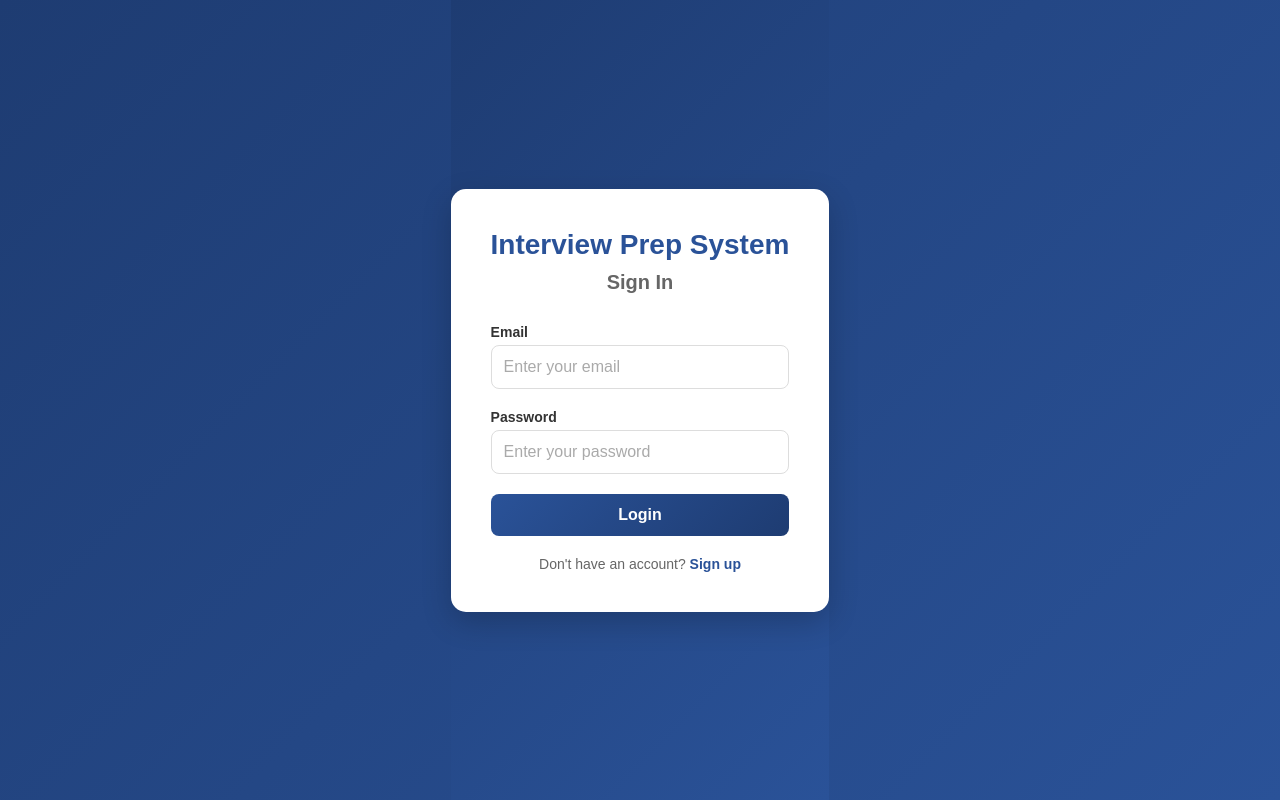
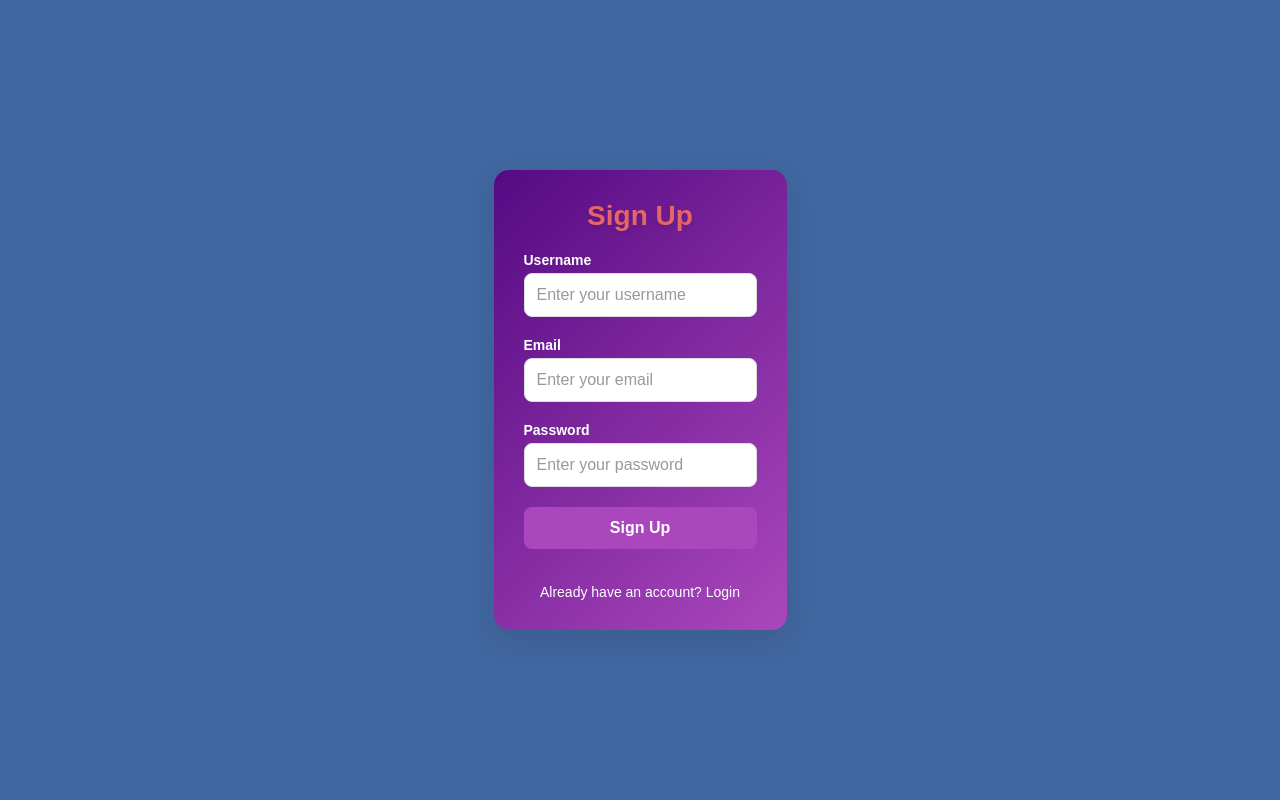
Before and after one commit to namrutha24/InterviewPrepSystem, a React (Create React App) app in the folder frontend/: page / in a window 1280 px wide. Built offline with nearby package versions, Linux system fonts and the light colour scheme.

Commit message:
Updated login page to match purple gradient design and fixed input functionality

```diff
--- a/frontend/src/App.css
+++ b/frontend/src/App.css
@@ -7,7 +7,7 @@
 
 body {
   font-family: 'Arial', sans-serif;
-  background: linear-gradient(135deg, #1e3c72, #2a5298);
+  background: #4167a0;
   min-height: 100vh;
   display: flex;
   justify-content: center;
@@ -16,42 +16,40 @@ body {
 
 /* Container for the entire login page */
 .login-container {
+  width: 100%;
+  height: 100vh;
   display: flex;
   justify-content: center;
   align-items: center;
-  width: 100%;
-  height: 100vh;
-  background: linear-gradient(135deg, #1e3c72, #2a5298);
 }
 
-/* Card styling for the login form */
-.login-card {
-  background: #ffffff;
-  padding: 40px;
+/* Authentication card styling */
+.auth-card {
+  background: linear-gradient(135deg, #550a83, #ab47bc);
+  padding: 30px;
   border-radius: 15px;
-  box-shadow: 0 10px 30px rgba(0, 0, 0, 0.2);
+  box-shadow: 0 10px 30px rgba(0, 0, 0, 0.1);
   width: 100%;
   max-width: 400px;
-  text-align: center;
-  animation: fadeIn 0.5s ease-in-out;
+  color: rgb(229, 102, 102);
+  transition: transform 0.5s ease-in-out;
+}
+
+.auth-card.slide-up {
+  transform: translateY(-20px);
 }
 
 /* Title styling */
-.login-title {
+.auth-title {
   font-size: 28px;
-  color: #2a5298;
-  margin-bottom: 10px;
   font-weight: bold;
-}
-
-.login-subtitle {
-  font-size: 20px;
-  color: #666;
-  margin-bottom: 30px;
+  text-align: center;
+  margin-bottom: 20px;
+  text-shadow: 0 2px 4px rgba(0, 0, 0, 0.1);
 }
 
 /* Form and input group styling */
-.login-form {
+.auth-form {
   display: flex;
   flex-direction: column;
   gap: 20px;
@@ -64,7 +62,7 @@ body {
 .input-group label {
   display: block;
   font-size: 14px;
-  color: #333;
+  color: #fff;
   margin-bottom: 5px;
   font-weight: bold;
 }
@@ -76,22 +74,24 @@ body {
   border: 1px solid #ddd;
   border-radius: 8px;
   outline: none;
+  background: white;
+  color: #333;
   transition: border-color 0.3s ease;
 }
 
 .input-group input:focus {
-  border-color: #2a5298;
-  box-shadow: 0 0 5px rgba(42, 82, 152, 0.3);
+  border-color: #ab47bc;
+  box-shadow: 0 0 5px rgba(171, 71, 188, 0.3);
 }
 
 .input-group input::placeholder {
-  color: #aaa;
+  color: #999;
 }
 
-/* Login button styling */
-.login-button {
+/* Button styling */
+.auth-button {
   padding: 12px;
-  background: linear-gradient(135deg, #2a5298, #1e3c72);
+  background: #ab47bc;
   color: white;
   border: none;
   border-radius: 8px;
@@ -101,36 +101,21 @@ body {
   transition: transform 0.3s ease, box-shadow 0.3s ease;
 }
 
-.login-button:hover {
+.auth-button:hover {
   transform: translateY(-2px);
-  box-shadow: 0 5px 15px rgba(42, 82, 152, 0.4);
+  box-shadow: 0 5px 15px rgba(171, 71, 188, 0.4);
 }
 
-/* Footer text */
-.login-footer {
-  margin-top: 20px;
+/* Toggle link styling */
+.auth-toggle {
+  margin-top: 15px;
   font-size: 14px;
-  color: #666;
+  color: white;
+  text-align: center;
+  cursor: pointer;
 }
 
-.login-footer a {
-  color: #2a5298;
-  text-decoration: none;
-  font-weight: bold;
+.auth-toggle:hover {
+  text-decoration: underline;
+  color: #fff;
 }
-
-.login-footer a:hover {
-  text-decoration: underline;
-}
-
-/* Fade-in animation */
-@keyframes fadeIn {
-  from {
-    opacity: 0;
-    transform: translateY(-20px);
-  }
-  to {
-    opacity: 1;
-    transform: translateY(0);
-  }
-}
--- a/frontend/src/App.js
+++ b/frontend/src/App.js
@@ -3,25 +3,46 @@ import TestPage from './TestPage';
 import './App.css';
 
 function App() {
+  const [isLogin, setIsLogin] = useState(false);
   const [email, setEmail] = useState('');
   const [password, setPassword] = useState('');
-  const [isLoggedIn, setIsLoggedIn] = useState(false);
+  const [username, setUsername] = useState(''); // For Sign Up
 
-  const handleLogin = (e) => {
-    e.preventDefault();
-    setIsLoggedIn(true); // Simulate login success
+  const handleToggle = () => {
+    setIsLogin(!isLogin);
   };
 
-  if (isLoggedIn) {
+  const handleSubmit = (e) => {
+    e.preventDefault();
+    if (isLogin) {
+      alert(`Logging in with Email: ${email}`);
+    } else {
+      alert(`Signing up with Username: ${username}, Email: ${email}`);
+    }
+    setIsLogin(true); // Simulate login success after sign-up
+  };
+
+  if (isLogin) {
     return <TestPage />;
   }
 
   return (
     <div className="login-container">
-      <div className="login-card">
-        <h1 className="login-title">Interview Prep System</h1>
-        <h2 className="login-subtitle">Sign In</h2>
-        <form onSubmit={handleLogin} className="login-form">
+      <div className={`auth-card ${isLogin ? 'slide-up' : ''}`}>
+        <h1 className="auth-title">{isLogin ? 'Login' : 'Sign Up'}</h1>
+        <form onSubmit={handleSubmit} className="auth-form">
+          {!isLogin && (
+            <div className="input-group">
+              <label>Username</label>
+              <input
+                type="text"
+                value={username}
+                onChange={(e) => setUsername(e.target.value)}
+                placeholder="Enter your username"
+                required
+              />
+            </div>
+          )}
           <div className="input-group">
             <label>Email</label>
             <input
@@ -42,13 +63,13 @@ function App() {
               required
             />
           </div>
-          <button type="submit" className="login-button">
-            Login
+          <button type="submit" className="auth-button">
+            {isLogin ? 'Login' : 'Sign Up'}
           </button>
+          <p className="auth-toggle" onClick={handleToggle}>
+            {isLogin ? 'Need an account? Sign Up' : 'Already have an account? Login'}
+          </p>
         </form>
-        <p className="login-footer">
-          Don't have an account? <a href="#">Sign up</a>
-        </p>
       </div>
     </div>
   );
```
